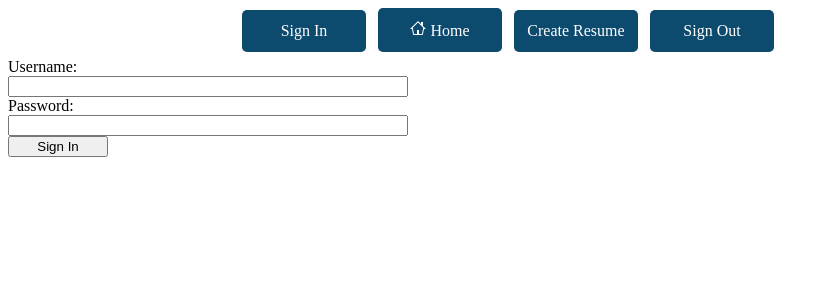
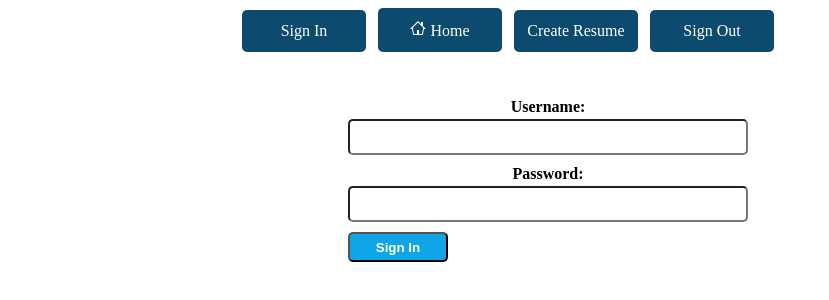
Before and after one commit to evansochieng/react-project, a React (Create React App) app: page /signin in a window 1280 px wide. Shown: the top 300 px of the page, without its empty margins (0-829 px from the left). Built offline with nearby package versions, Linux system fonts and the light colour scheme.

Commit message:
Styled signin page

```diff
--- a/src/components/Home.js
+++ b/src/components/Home.js
@@ -47,7 +47,10 @@ function Home() {
           }}
         >
           <h1>Welcome to Resume Builder Application</h1>
-          <form style={{marginBottom: '10px'}} onSubmit={(e) => searchResume(e)}>
+          <form
+            style={{ marginBottom: "10px" }}
+            onSubmit={(e) => searchResume(e)}
+          >
             <input
               type="text"
               placeholder="search resume"
@@ -59,8 +62,9 @@ function Home() {
               style={{
                 width: "100px",
                 marginLeft: "5px",
-                backgroundColor: "#7dd3fc",
+                backgroundColor: "#0ea5e9",
                 borderRadius: "5px",
+                fontWeight: 'bold'
               }}
             >
               Search
--- a/src/components/SignIn.js
+++ b/src/components/SignIn.js
@@ -26,30 +26,63 @@ function SignIn() {
   }
 
   return (
-    <div>
+    <div
+      style={{
+        display: "flex",
+        flexDirection: "column",
+        justifyContent: "center",
+        alignItems: "center",
+        textAlign: "center",
+        padding: "40px",
+        width: "1000px",
+      }}
+    >
       <form
         style={{ display: "flex", flexDirection: "column", width: "400px" }}
         onSubmit={(e) => loginUser(e)}
       >
-        <label htmlFor="username">Username: </label>
+        <label
+          htmlFor="username"
+          style={{ marginBottom: "3px", fontWeight: "bold" }}
+        >
+          Username:{" "}
+        </label>
         <input
           type="text"
           name="username"
           id="username"
           value={userLogins.username}
+          style={{ marginBottom: "10px", height: "30px", borderRadius: "5px" }}
           onChange={(e) => handleUserLogins(e)}
         />
 
-        <label htmlFor="password">Password: </label>
+        <label
+          htmlFor="password"
+          style={{ marginBottom: "3px", fontWeight: "bold" }}
+        >
+          Password:{" "}
+        </label>
         <input
           type="password"
           name="password"
           id="password"
           value={userLogins.password}
+          style={{ marginBottom: "10px", height: "30px", borderRadius: "5px" }}
           onChange={(e) => handleUserLogins(e)}
         />
 
-        <button style={{ width: "100px" }}>Sign In</button>
+        <button
+          style={{
+            width: "100px",
+            height: '30px',
+            borderRadius: '5px',
+            fontWeight: "bold",
+            color: "white",
+            backgroundColor: "#0ea5e9",
+          }}
+        >
+          Sign In
+        </button>
       </form>
     </div>
   );
```
